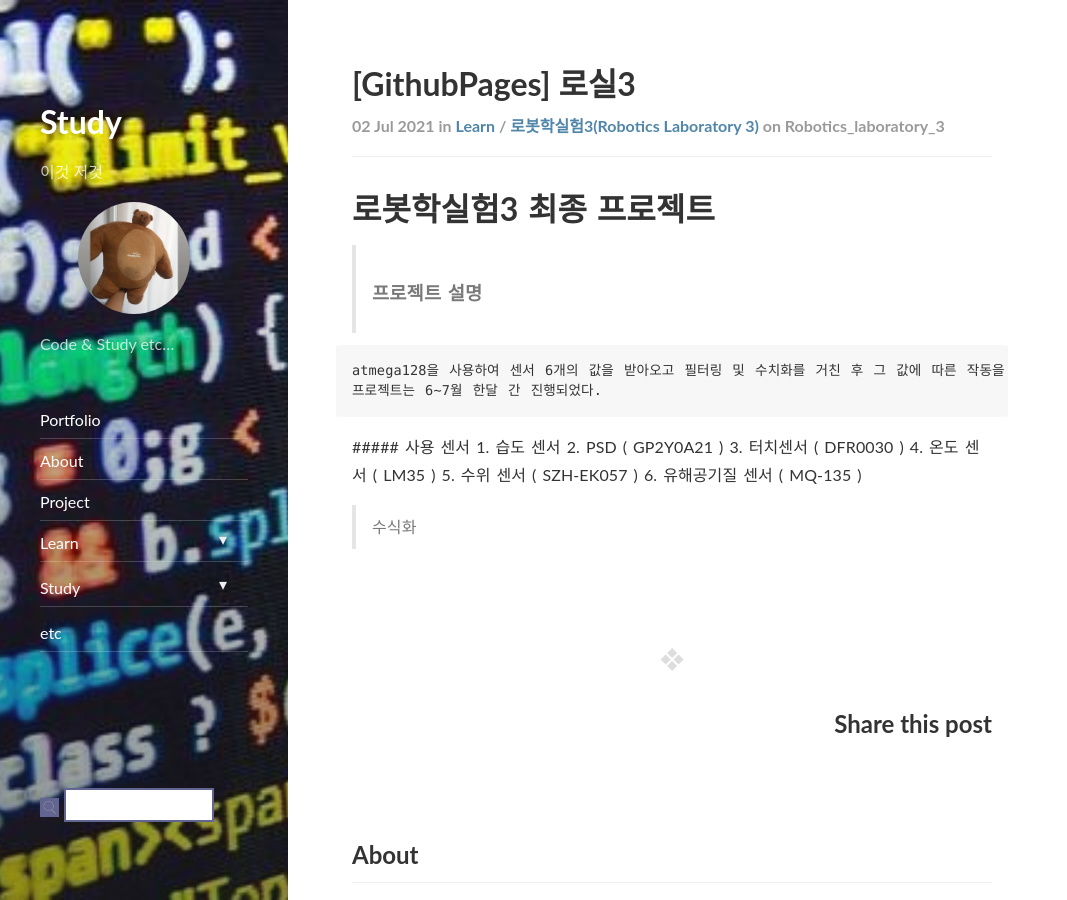
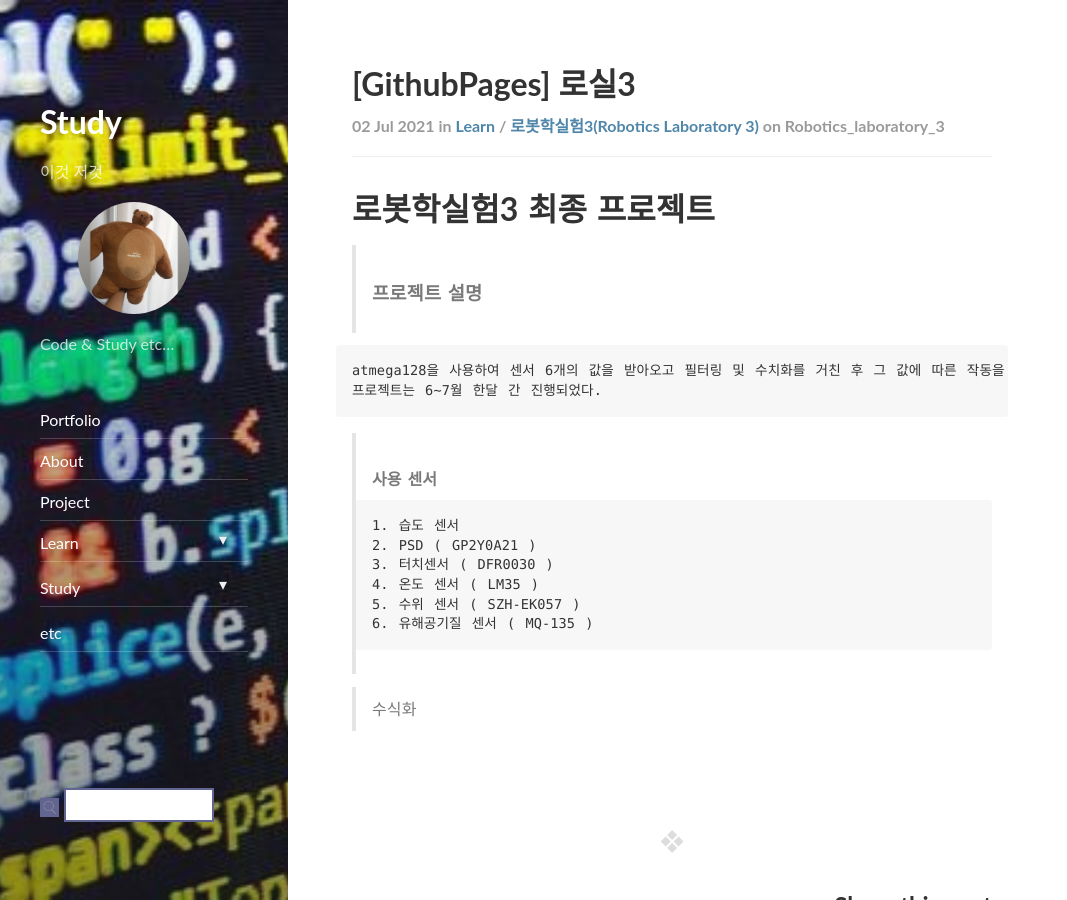
Before and after one commit to ekgus2222/ekgus2222.github.io, a Jekyll site: the page built from _posts/learn/robot_laboratory_3/2021-07-02-making-blog10.md, in a window 1280 px wide and 900 px high. Shown: the whole window, without its empty margins (0-1067 px from the left). Built offline with Jekyll 4.4.1, drawn with Linux system fonts in a browser that asks for light colours; nearby versions of some CDN libraries; comment, search, counter and statistics services are not loaded.

```diff
--- a/_posts/learn/robot_laboratory_3/2021-07-02-making-blog10.md
+++ b/_posts/learn/robot_laboratory_3/2021-07-02-making-blog10.md
@@ -16,7 +16,7 @@ use_math: true
     atmega128을 사용하여 센서 6개의 값을 받아오고 필터링 및 수치화를 거친 후 그 값에 따른 작동을 해낸다.
     프로젝트는 6~7월 한달 간 진행되었다.
 
-   ##### 사용 센서
+> ##### 사용 센서
     1. 습도 센서
     2. PSD ( GP2Y0A21 )
     3. 터치센서 ( DFR0030 )
@@ -24,4 +24,5 @@ use_math: true
     5. 수위 센서 ( SZH-EK057 )
     6. 유해공기질 센서 ( MQ-135 )
 
+
 > 수식화
```
